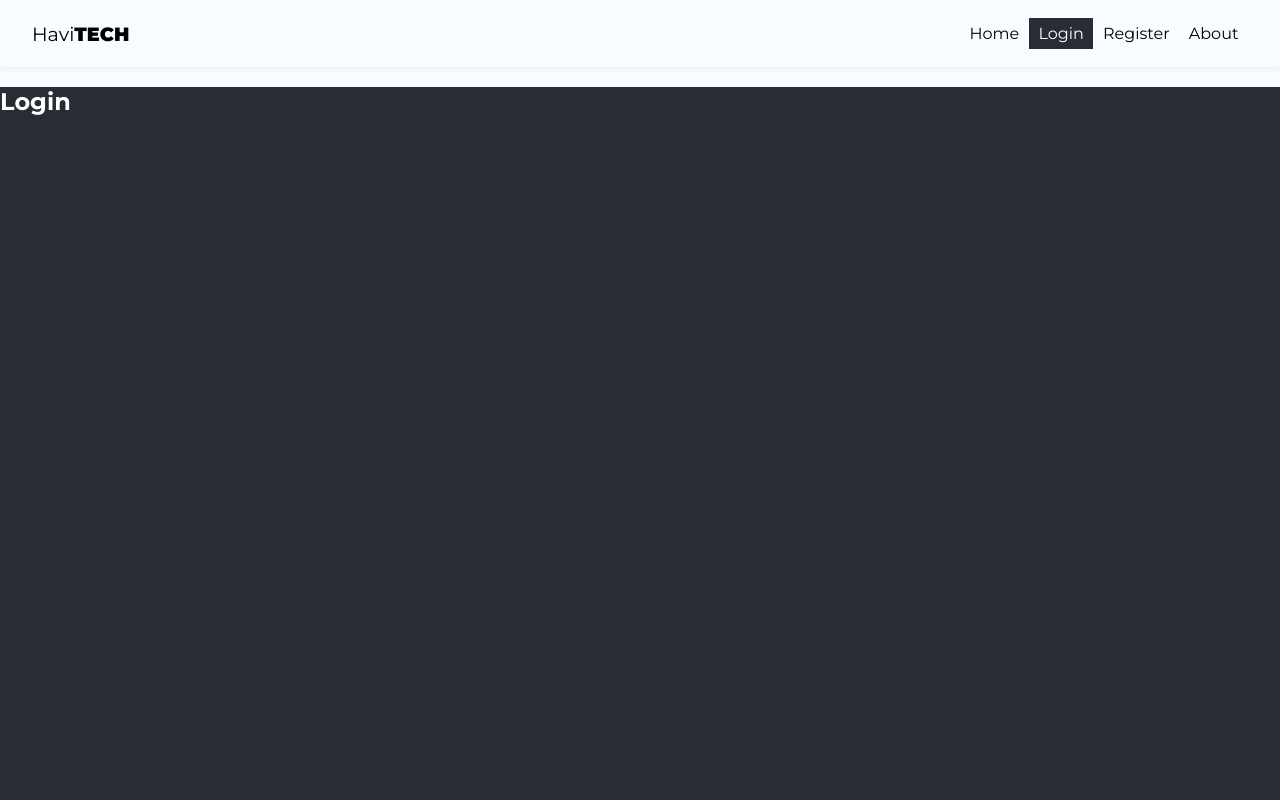
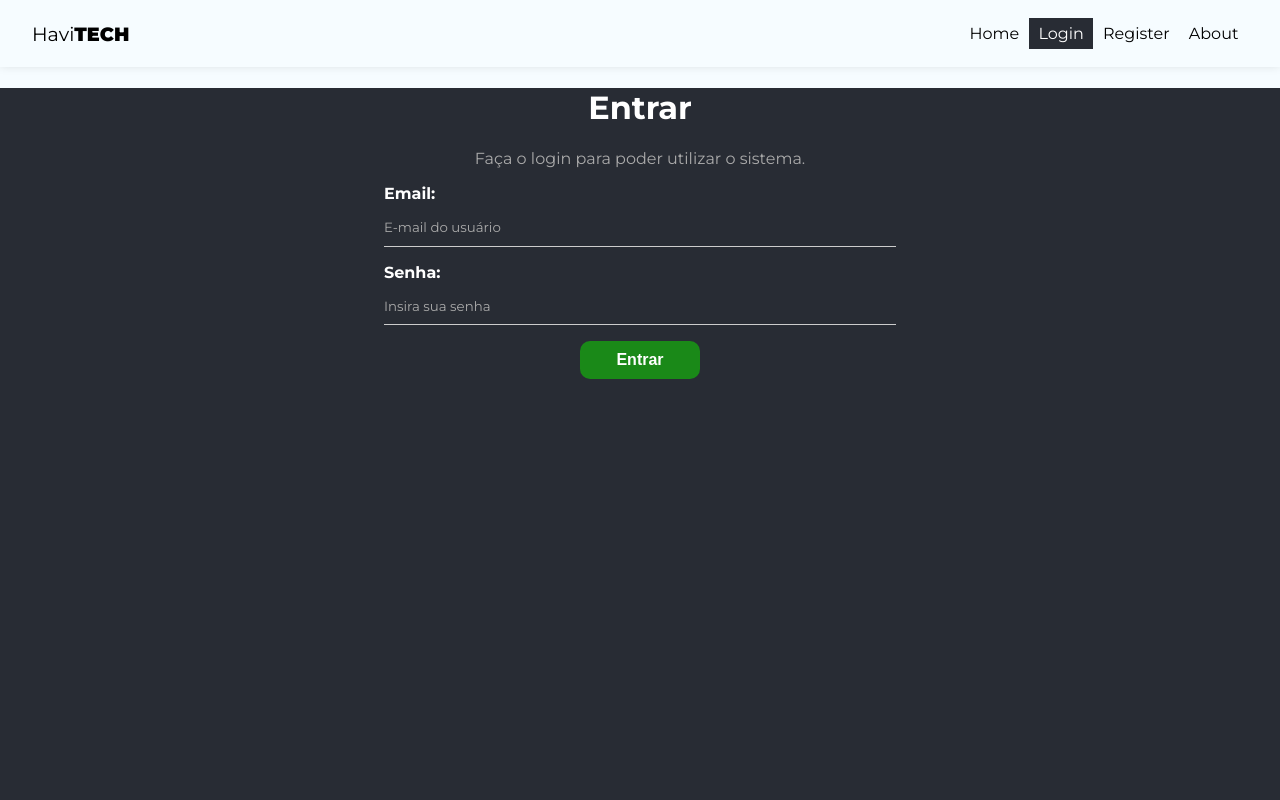
Before and after one commit to JonathasRosa/HaviTechProse, a React (Create React App) app in the folder miniblog/: page /login in a window 1280 px wide. Shown: the top 800 px of the page. Built offline with nearby package versions, Linux system fonts and the light colour scheme; no server answers.

Commit message:
Feat: implementation of user login function

```diff
--- a/miniblog/src/hooks/useAuthentication.js
+++ b/miniblog/src/hooks/useAuthentication.js
@@ -55,16 +55,37 @@
         };
     };
 
-    //Logout - Sing Out
+    //Logout - Sing out
     const logout = () =>{
         checkIfIsCancelled();
-        signOut(auth)
+        signOut(auth);
     }
 
+    //Login - Sing in
+    const login = async(data) => {
+        checkIfIsCancelled();
+        setLoading(true);
+        setError(false);
+        try {
+            await signInWithEmailAndPassword(auth, data.email, data.password);
+            setLoading(false);
+        } catch (error) {
+            let systemErrorMessage;
+            if(error.message.includes("user-not-found")){
+                systemErrorMessage = "Usuário não encontrado";
+            } else if (error.message.includes("wrong-password")) {
+                systemErrorMessage = "Senha incorreta."
+            } else {
+                systemErrorMessage = "Ocorreu um erro, por favor tente mais tarde."
+            }
+            setError(systemErrorMessage);
+            setLoading(false);
+        }
+    }
     //Set canceled to true as soon as you leave the page.
     useEffect (() => {
         return () => setCancelled(true);
     }, []);
-    return{ auth, createUser, error, loading, logout };
+    return{ auth, createUser, error, loading, logout, login };
 
 };
--- a/miniblog/src/pages/Login/Login.js
+++ b/miniblog/src/pages/Login/Login.js
@@ -1,11 +1,64 @@
-import React from 'react'
+import React from 'react';
+import {useState, useEffect} from 'react';
+import { useAuthentication } from "../../hooks/useAuthentication";
 import styles from "./Login.module.css";
 
 
 const Login = () => {
+
+    const [email, setEmail] = useState("");
+    const [password, setPassword] = useState("");
+    const [error, setError] = useState("");
+
+    const {login, error: authError, loading } = useAuthentication();
+
+    const handleSubmit =  async (e) => {
+        e.preventDefault()
+        setError("")
+        const user ={
+            email,
+            password
+        }
+        const res = await login(user)
+        console.log(res);
+    };
+    useEffect(() => {
+        if(authError) {
+            setError(authError)
+        }
+    },[authError])
+
     return (
-        <div>
-            <h2>Login</h2>
+        <div className={styles.login}>
+            <h1>Entrar</h1>
+            <p>Faça o login para poder utilizar o sistema.</p>
+            <form onSubmit={handleSubmit}>
+                <label>
+                    <span>Email:</span>
+                    <input
+                        type="email"
+                        name="email"
+                        required
+                        placeholder="E-mail do usuário"
+                        value={email}
+                        onChange={(e) => setEmail(e.target.value)}
+                    />
+                </label>
+                <label>
+                    <span>Senha:</span>
+                    <input
+                        type="password"
+                        name="password"
+                        required
+                        placeholder="Insira sua senha"
+                        value={password}
+                        onChange={(e) => setPassword(e.target.value)}
+                    />
+                </label>
+                {!loading && <button className="btn">Entrar</button>}
+                {loading && <button className="btn" disable>Aguarde...</button>}
+                {error && <p className="error">{error}</p>}
+            </form>
         </div>
     );
 };
--- a/miniblog/src/pages/Login/Login.module.css
+++ b/miniblog/src/pages/Login/Login.module.css
@@ -0,0 +1,7 @@
+.login {
+    text-align: center;
+}
+
+.login p {
+    color: #aaa;
+}
```
